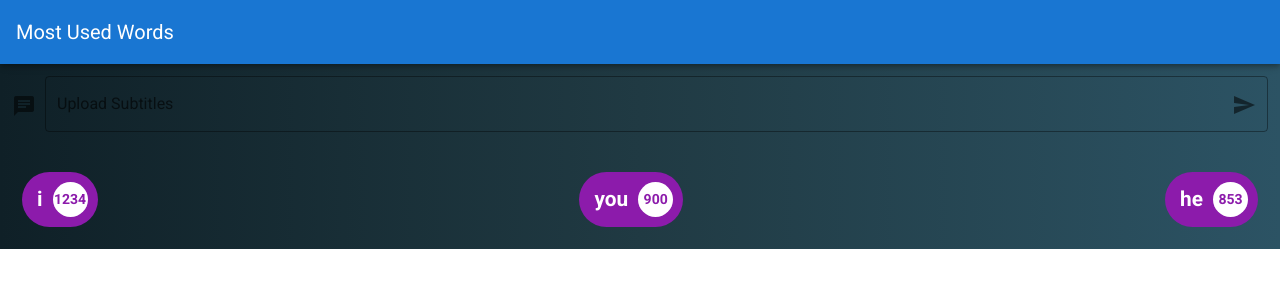
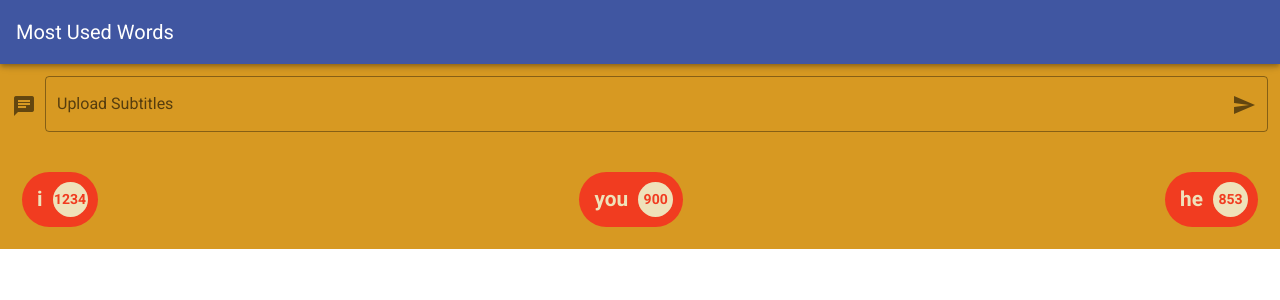
Before and after one commit to gisellequarto/JS-VueJs-ElectronJS, a Vue app in the folder most-used-words/: page / in a window 1280 px wide. Shown: the top 300 px of the page. Built offline with nearby package versions, Linux system fonts and the light colour scheme.

Commit message:
css change colors

```diff
--- a/most-used-words/src/App.vue
+++ b/most-used-words/src/App.vue
@@ -1,6 +1,6 @@
 <template>
   <v-app>
-    <v-app-bar app color="primary" dark>
+    <v-app-bar app color="#4056A1" dark>
       <v-toolbar-title>Most Used Words</v-toolbar-title>
     </v-app-bar>
 
--- a/most-used-words/src/components/Home.vue
+++ b/most-used-words/src/components/Home.vue
@@ -41,7 +41,7 @@ export default {
 
 <style>
 .home {
-    background: linear-gradient(to right, #0f2027, #203a43, #2c5364);
+    background-color: #D79922;
 }
 .pills {
   display: flex;
--- a/most-used-words/src/components/Pill.vue
+++ b/most-used-words/src/components/Pill.vue
@@ -16,8 +16,8 @@ export default {
   margin: 10px;
   height: 55px;
   border-radius: 30px;
-  background-color: #8C1BAB;
-  color: #fff;
+  background-color: #F13C20;
+  color: #efe2ba;
   font-size: 1.3rem;
   font-weight: bold;
   display: flex;
@@ -34,8 +34,8 @@ export default {
   height: 35px;
   width: 35px;
   border-radius: 18px;
-  background-color: #fff;
-  color: #8C1BAB;
+  background-color: #EFE2BA;
+  color: #F13C20;
   font-size: 14px;
   display: flex;
   justify-content: center;
```
